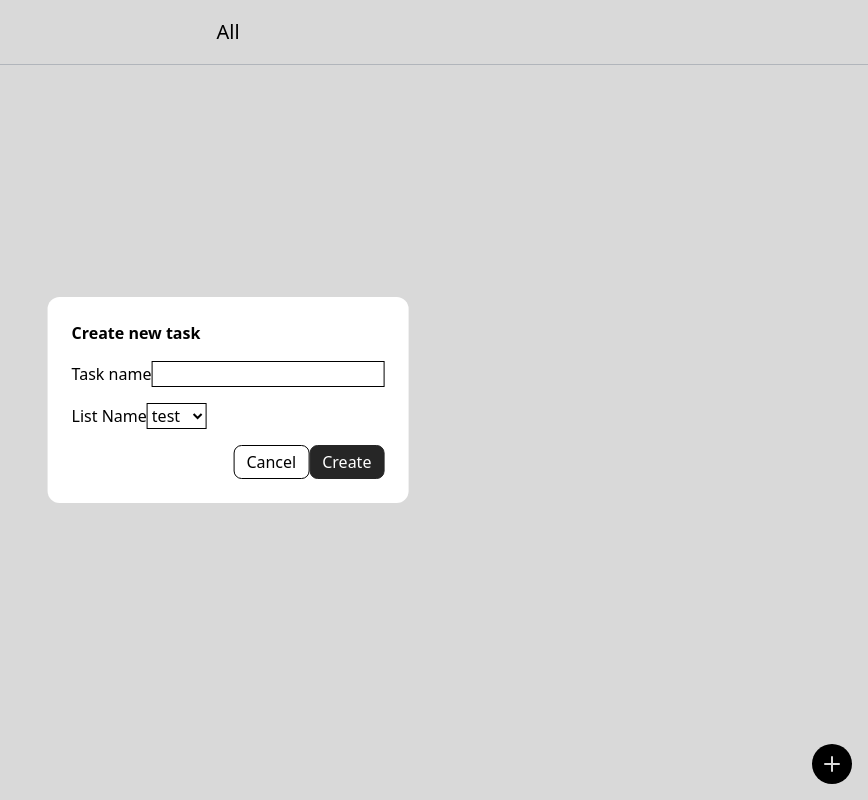
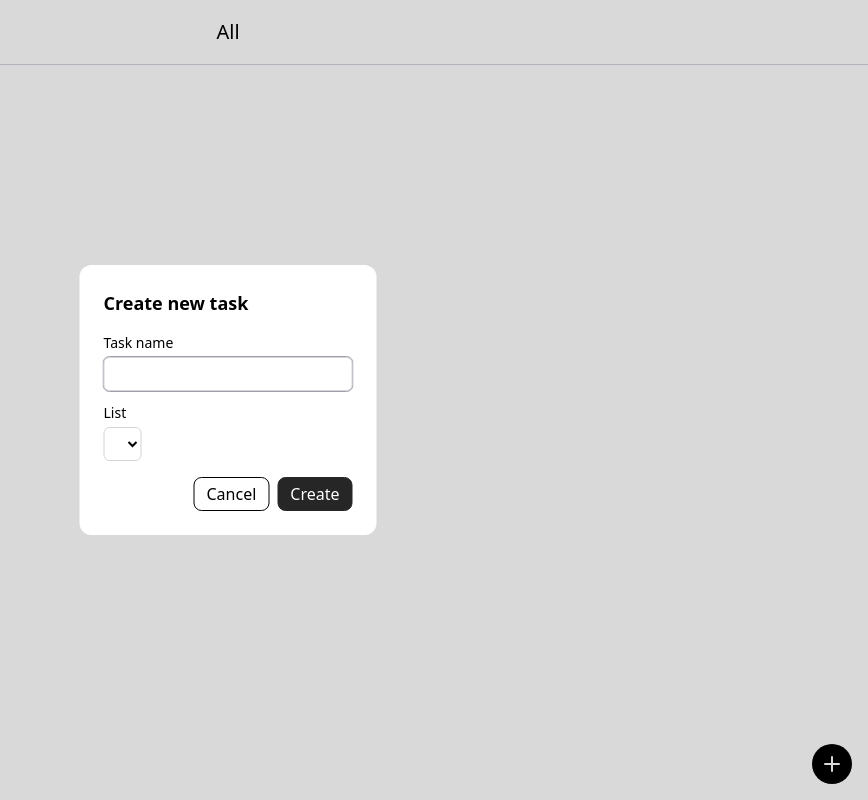
Before and after one commit to andres-verdenelli/TaskFlow, a React (Vite) app: page / in a window 1280 px wide. Both pictures are taken after a click on the button 1244 px from the left and 764 px from the top of the page. Shown: the whole page, without its empty margins (412-1280 px from the left). Built offline with nearby package versions, Linux system fonts and the light colour scheme.

Commit message:
Refactor TaskForm.jsx

```diff
--- a/src/components/TaskForm.jsx
+++ b/src/components/TaskForm.jsx
@@ -1,58 +1,95 @@
-import { useState } from 'react'
+import { useEffect, useState } from 'react'
 import { useTasks } from '../hooks/useTasks'
 import { useTaskView } from '../hooks/useTaskView'
 import Button from './Button'
+import InputText from './InputText'
+import Label from './Label'
+import Select from './Select'
+import { useLists } from '../hooks/useLists'
 
 //implementar mandar formulario con enter
+//falta evitar enviar el formulario vacio
 export function TaskForm({ setTaskFormOpen }) {
   const { currentView } = useTaskView()
   const { createTask } = useTasks()
+  const { lists } = useLists()
 
   const [taskName, setTaskName] = useState('')
+  const [taskListId, setTaskListId] = useState(currentView.listId)
 
   const handleClose = () => setTaskFormOpen(false)
-  const handleSubmit = () => {
-    createTask(taskName, currentView.listId)
+  const handleSubmit = e => {
+    if (e && e.preventDefault) {
+      e.preventDefault()
+    }
+    createTask(taskName, taskListId)
     handleClose()
   }
+  const handleSelectChange = e => {
+    setTaskListId(e.target.value)
+  }
+
+  const handleKeyDown = e => {
+    if (e.key === 'Escape') {
+      handleClose()
+    }
+  }
+
+  useEffect(() => {
+    document.addEventListener('keydown', handleKeyDown)
+
+    const inputElement = document.getElementById('task-name-input')
+    inputElement && inputElement.focus()
+
+    return () => document.removeEventListener('keydown', handleKeyDown)
+  }, [])
 
   return (
     <>
-      <div className='fixed inset-0 z-50 bg-black opacity-15'></div>
+      <div
+        className='fixed inset-0 z-50 bg-black opacity-15'
+        onClick={handleClose}
+      ></div>
       <div className='fixed top-1/2 left-1/2 z-50 -translate-x-1/2 -translate-y-1/2'>
         <div className='rounded-xl bg-white p-6'>
+          <form onSubmit={handleSubmit}>
             <div className='mb-4'>
-            <h1 className='font-bold'>Create new task</h1>
+              <h1 className='text-lg font-bold'>Create new task</h1>
             </div>
-          <div className='mb-4'>
-            <label htmlFor=''>Task name</label>
-            <input
-              className='border-1'
-              type='text'
+            <div className='mb-3'>
+              <Label>Task name</Label>
+              <InputText
+                id='task-name-input'
                 value={taskName}
                 onChange={e => setTaskName(e.target.value)}
               />
             </div>
             <div className='mb-4'>
-            <label htmlFor=''>List Name</label>
-            <select
-              className='border-1'
-              name='et'
-              id=''
+              <Label>List</Label>
+              <Select
+                value={taskListId}
+                onChange={handleSelectChange}
               >
-              <option>test</option>
-              <option>test2</option>
-            </select>
+                {lists.map(list => (
+                  <option
+                    value={list.id}
+                    key={list.id}
+                  >
+                    {list.name}
+                  </option>
+                ))}
+              </Select>
             </div>
-          <div className='flex justify-end'>
+            <div className='flex justify-end gap-2'>
               <Button
                 variant='outlined'
                 onClick={handleClose}
               >
                 Cancel
               </Button>
-            <Button onClick={handleSubmit}>Create</Button>
+              <Button type='submit'>Create</Button>
             </div>
+          </form>
         </div>
       </div>
     </>
```
Lines whose indentation alone changed are shown as unchanged.
